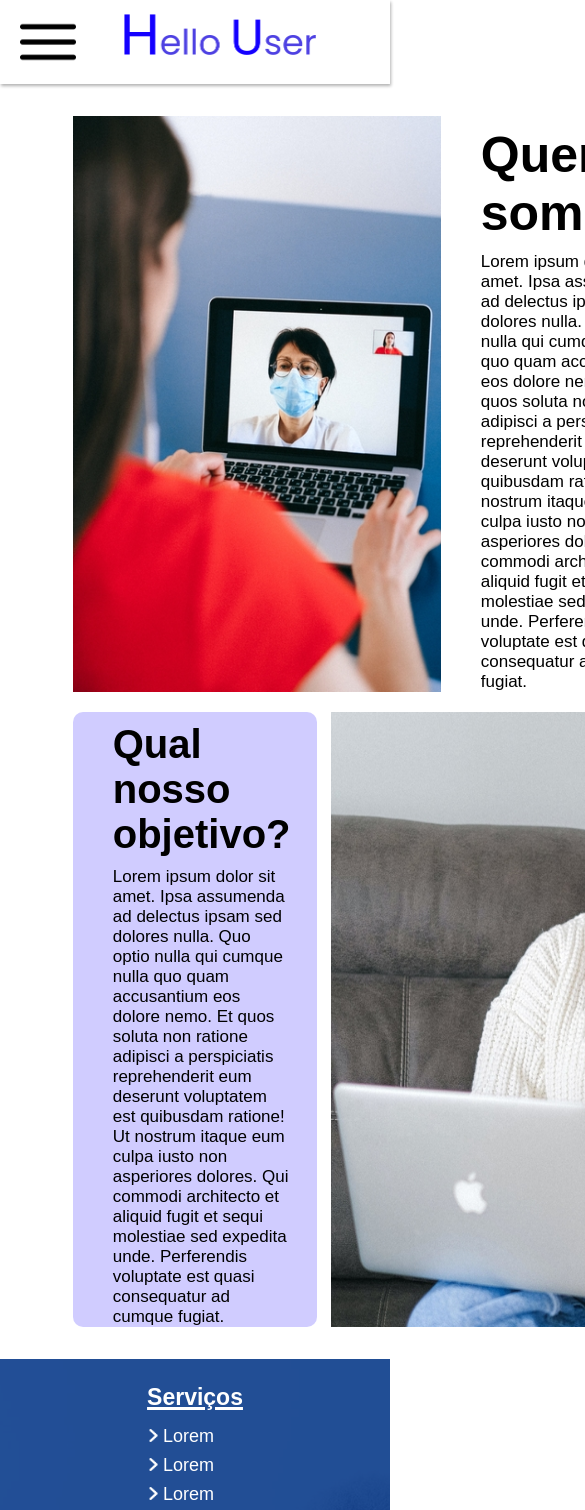
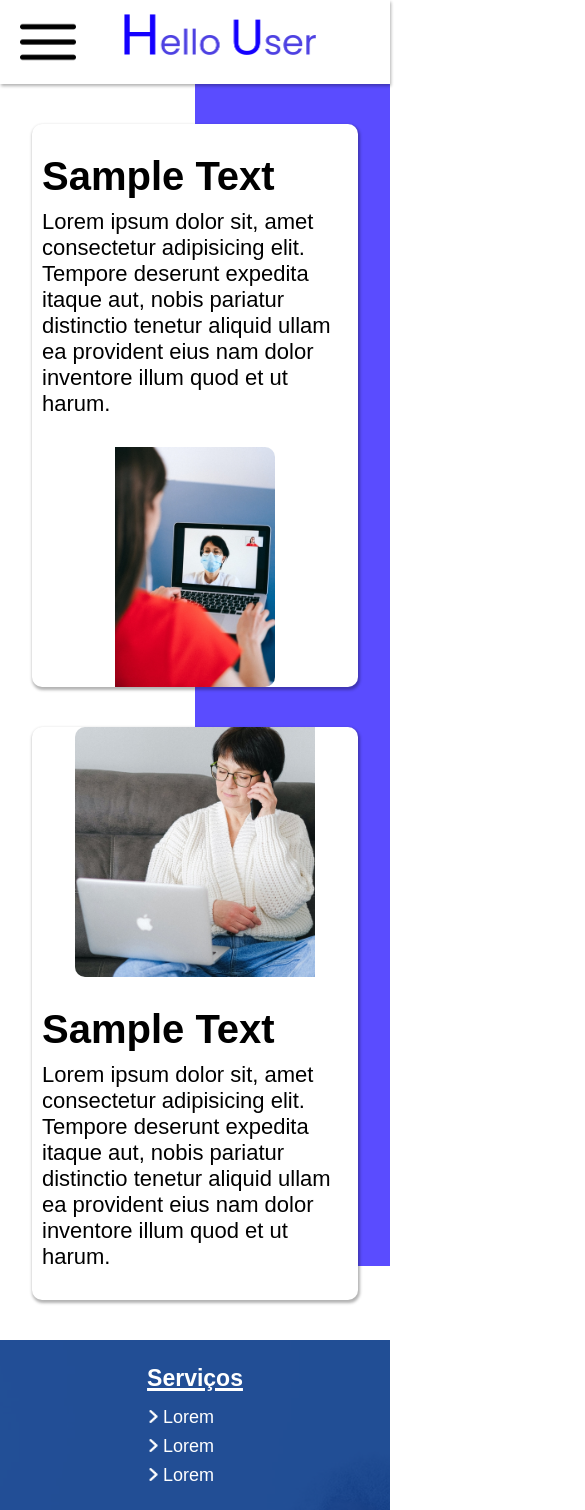
Before and after one commit to guilhermeMars/Hello-User--Portfolio, a React (Create React App) app: page /sobre in a window 390 px wide. Shown: the top 1510 px of the page, 585 px wide, since content can reach past the window. Built offline with nearby package versions, Linux system fonts and the light colour scheme.

Commit message:
Remake do Sobre
Página de Sobre quase pronta
Já responsiva

```diff
--- a/src/components/Contato.jsx
+++ b/src/components/Contato.jsx
@@ -26,6 +26,11 @@ const StyledDivInput = styled.div`
 
 const StyledLabel = styled.label`
   font-size: 18px;
+  @media only screen and (max-width: 1000px) {
+    border-radius: 5px 5px 0px 0px;
+    padding: 5px;
+    background-color: white;
+  }
 `;
 
 const StyledInputDefault = styled.input`
@@ -56,7 +61,7 @@ const StyledSpanErro = styled.span`
 const StyledDefaultButton = styled(StyledDefaultLink).attrs({
   as: "button",
 })`
-  max-width: 30%;
+  max-width: 7em;
 `;
 
 const CenterDiv = styled.div`
--- a/src/components/Header.jsx
+++ b/src/components/Header.jsx
@@ -124,6 +124,10 @@ const Header = () => {
     }
   };
 
+  const handleCloseMenu = () =>{
+    setMenu(false);
+  }
+
   return (
     <>
       <Spacing />
@@ -135,10 +139,10 @@ const Header = () => {
             onClick={handleMenu}
           />
           <StyledH1>Menu</StyledH1>
-          <StyledContentBar to="/">Home</StyledContentBar>
-          <StyledContentBar to="/sobre">Sobre nós</StyledContentBar>
-          <StyledContentBar to="/servicos">Serviços</StyledContentBar>
-          <StyledContentBar to="/localizacao">Localização</StyledContentBar>
+          <StyledContentBar to="/" onClick={handleCloseMenu}>Home</StyledContentBar>
+          <StyledContentBar to="/sobre" onClick={handleCloseMenu}>Sobre nós</StyledContentBar>
+          <StyledContentBar to="/servicos" onClick={handleCloseMenu}>Serviços</StyledContentBar>
+          <StyledContentBar to="/localizacao" onClick={handleCloseMenu}>Localização</StyledContentBar>
           <CenterDiv>
             <StyledBarLink to="/contato">Contate-nos</StyledBarLink>
           </CenterDiv>
--- a/src/components/Sobre.jsx
+++ b/src/components/Sobre.jsx
@@ -5,80 +5,98 @@ import Working from "../assets/working.jpg";
 
 const StyledDiv = styled.div`
   margin: 2em;
-    .backgroundGray{
-        background-color: rgba(21, 0, 255, 0.2);
-        border-radius: 10px;
-    }
-    .marginTop{
-        margin-top: 20px;
-    }
 `;
 
 const StyledFlexDiv = styled.div`
   display: flex;
-    width: 75%;
-    margin: 10px auto;
-`
-
-const StyledBigImg = styled.img`
-    width: 23em;
+  background-color: white;
+  border-radius: 10px;
+  box-shadow: 1px 2px 3px 1px rgba(0, 0, 0, 0.3);
+  max-width: 65em;
+  margin: 40px auto;
+  @media only screen and (max-width: 1000px) {
+    flex-direction: column;
+  }
 `;
 
-const StyledSmallImg = styled.img`
-    width: 30em;
-`
-
-const StyledText = styled.div`
-    margin: 0px 40px;
-`
-
-const StyledH1 = styled.h1`
-    font-size: 50px;
-    margin: 10px 0px;
+const TextDiv = styled.div`
+  margin: 30px 10px;
 `;
 
 const StyledH2 = styled.h2`
   font-size: 40px;
-    margin: 10px 0px;
 `;
 
 const StyledP = styled.p`
-    font-size: 17px;
-`
+  font-size: 22px;
+  margin-top: 10px;
+`;
+
+const StyledImgRight = styled.img`
+  height: 100%;
+  max-width: 20em;
+  border-radius: 0px 10px 10px 0px;
+  margin-left: 10px;
+  @media only screen and (max-width: 1000px) {
+    width: 10em;
+    margin: auto;
+  }
+`;
+
+const StyledImgLeft = styled.img`
+  height: 100%;
+  max-width: 25em;
+  border-radius: 10px 0px 0px 10px;
+  margin-right: 10px;
+  @media only screen and (max-width: 1000px) {
+    width: 15em;
+    margin: auto;
+  }
+`;
+
+const HalfBackground = styled.div`
+  position: absolute;
+  top: 0;
+  z-index: -1;
+  height: 100vw;
+  max-height: 150%;
+  width: 50%;
+  right: 0;
+  background-color: rgba(21, 0, 255, 0.7);
+  @media only screen and (max-width: 1000px) {
+    height: 350vw;
+    max-height: 150%;
+  }
+`;
 
 const Sobre = () => {
   return (
     <StyledDiv>
       <StyledFlexDiv>
-          <StyledBigImg src={VideoCall} alt="Helping Call" />
-          <StyledText>
-              <StyledH1>Quem somos?</StyledH1>
+        <TextDiv>
+          <StyledH2>Sample Text</StyledH2>
           <StyledP>
-                Lorem ipsum dolor sit amet. Ipsa assumenda ad delectus ipsam sed dolores
-                nulla. Quo optio nulla qui cumque nulla quo quam accusantium eos dolore
-                nemo. Et quos soluta non ratione adipisci a perspiciatis reprehenderit
-                eum deserunt voluptatem est quibusdam ratione! Ut nostrum itaque eum
-                culpa iusto non asperiores dolores. Qui commodi architecto et aliquid
-                fugit et sequi molestiae sed expedita unde. Perferendis voluptate est
-                quasi consequatur ad cumque fugiat.
+            Lorem ipsum dolor sit, amet consectetur adipisicing elit. Tempore
+            deserunt expedita itaque aut, nobis pariatur distinctio tenetur
+            aliquid ullam ea provident eius nam dolor inventore illum quod et ut
+            harum.
           </StyledP>
-          </StyledText>
+        </TextDiv>
+        <StyledImgRight src={VideoCall} alt="Ligação de vídeo" />
       </StyledFlexDiv>
-      <StyledFlexDiv className="backgroundGray marginTop">
-          <StyledText>
-              <StyledH2>Qual nosso objetivo?</StyledH2>
+      <StyledFlexDiv>
+        <StyledImgLeft src={Working} alt="Trabalhando" />
+        <TextDiv>
+          <StyledH2>Sample Text</StyledH2>
           <StyledP>
-                Lorem ipsum dolor sit amet. Ipsa assumenda ad delectus ipsam sed dolores
-                nulla. Quo optio nulla qui cumque nulla quo quam accusantium eos dolore
-                nemo. Et quos soluta non ratione adipisci a perspiciatis reprehenderit
-                eum deserunt voluptatem est quibusdam ratione! Ut nostrum itaque eum
-                culpa iusto non asperiores dolores. Qui commodi architecto et aliquid
-                fugit et sequi molestiae sed expedita unde. Perferendis voluptate est
-                quasi consequatur ad cumque fugiat.
+            Lorem ipsum dolor sit, amet consectetur adipisicing elit. Tempore
+            deserunt expedita itaque aut, nobis pariatur distinctio tenetur
+            aliquid ullam ea provident eius nam dolor inventore illum quod et ut
+            harum.
           </StyledP>
-          </StyledText>
-          <StyledSmallImg src={Working} alt="Helping Call" />
+        </TextDiv>
       </StyledFlexDiv>
+      <HalfBackground />
     </StyledDiv>
   );
 };
```
Lines whose indentation alone changed are shown as unchanged.
